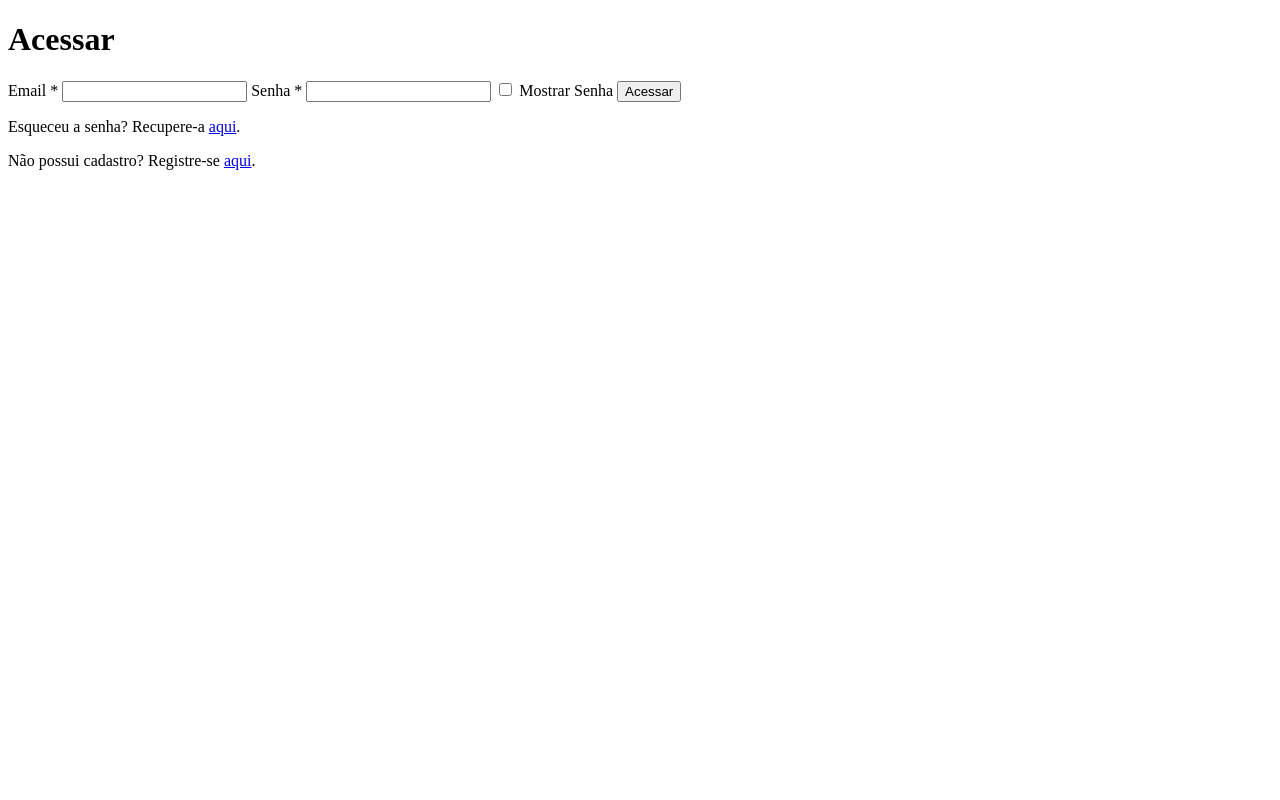
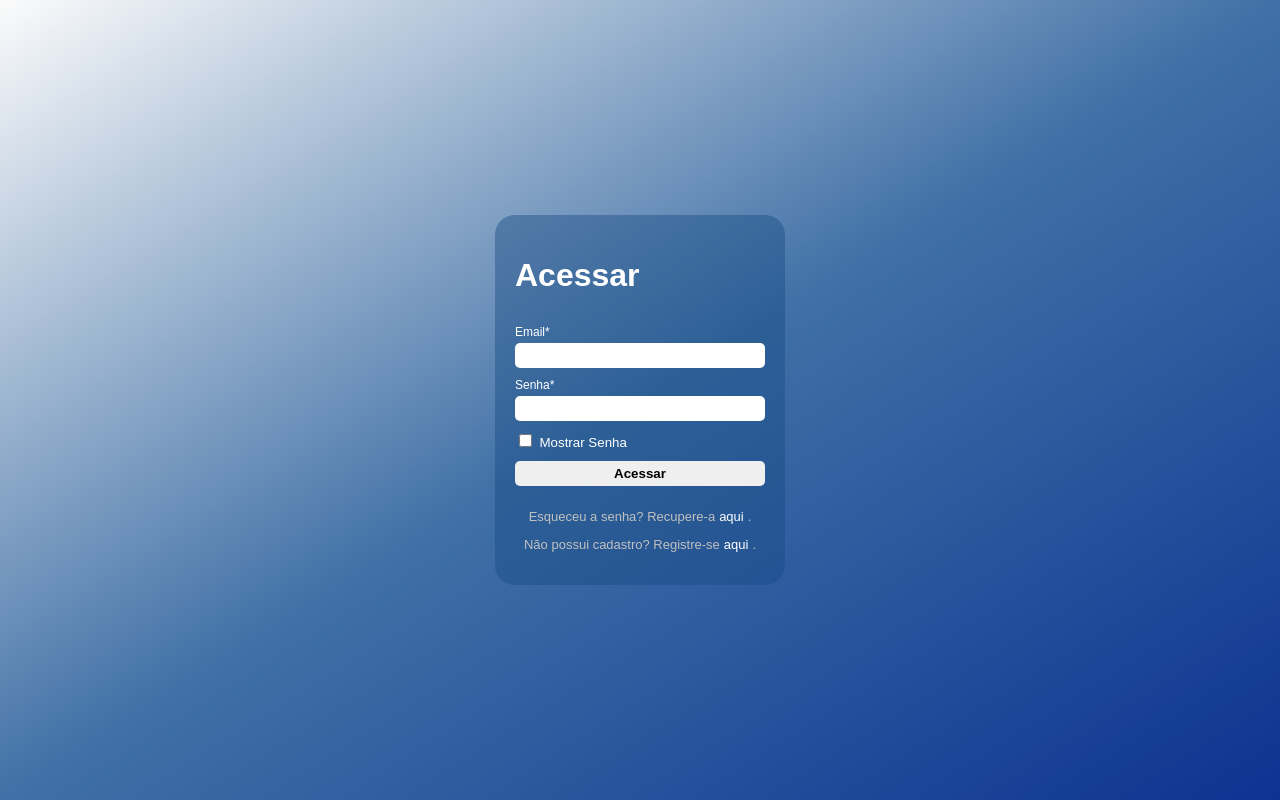
Before and after one commit to alexandrejrdev/get-users, a plain HTML site: page client/src/pages/login.html in a window 1280 px wide. Drawn offline with Linux system fonts and the light colour scheme; files that its build step writes are made by us from their sources.

Commit message:
style: adicionar estilos da pagina de login

```diff
--- a/client/src/pages/login.html
+++ b/client/src/pages/login.html
@@ -3,6 +3,7 @@
 <head>
     <meta charset="UTF-8">
     <meta name="viewport" content="width=device-width, initial-scale=1.0">
+    <link rel="stylesheet" href="/Alex01/get-users/client/src/styles/login.css">
     <title>Acessar</title>
 </head>
 
@@ -10,15 +11,23 @@
     <main>
         <form>
             <h1>Acessar</h1>
-            <label>Email *</label>
+            <div class="email">
+                <label>Email*</label>
                 <input type="email">
-            <label>Senha *</label>
+            </div>
+            <div class="senha">
+                <label>Senha*</label>
                 <input type="password">
+            </div>
+            <div class="mostrarsenha">
                 <input type="checkbox">
                 <label id="Label-passowrd">Mostrar Senha</label>
+            </div>
             <button>Acessar</button>
+            <div class="links">
                 <p>Esqueceu a senha? Recupere-a <a href="recovery.html">aqui</a>.</p>
                 <p>Não possui cadastro? Registre-se <a href="register.html">aqui</a>.</p>
+            </div>
         </form>
     </main>
     <script src="../scripts/login.js"></script>
--- /dev/null
+++ b/client/src/styles/login.css
@@ -0,0 +1,109 @@
+body {
+    font-family: Arial, Helvetica, sans-serif;
+    margin: 0; /* para retirar as margens da pagina*/
+    padding: 0; /* para retirar as margens da pagina*/
+}
+
+main {
+    width: 100%;
+    height: 100vh;
+    display: flex;
+    background: linear-gradient(to bottom right, rgb(251, 251, 251), rgb(64, 112, 166), rgb(13, 50, 145));
+    justify-content: center;
+    align-items: center;
+}
+
+form {
+    width: 250px;
+    color: white;
+    display: flex;
+    flex-direction: column;
+    background-color: rgba(20, 73, 129, 0.419);
+    padding: 20px;
+    border-radius: 20px;
+    gap: 10px;
+}
+
+form div label {
+    font-size: 12px;
+    font-weight: 100;
+    color: white;
+}
+
+form .email {
+    display: flex;
+    flex-direction: column;
+}
+
+form .email input {
+    border-radius: 5px;
+    outline: none;
+    border-style: none;
+    padding: 5px;
+    margin-top: 4px;
+}
+
+form .senha {
+    display: flex;
+    flex-direction: column;
+}
+
+form .senha input {
+    border-radius: 5px;
+    outline: none;
+    border-style: none;
+    padding: 5px;
+    margin-top: 4px;
+}
+
+form div .mostrarsenha {
+    display: flex;
+    justify-content: center;
+    align-items: center;
+}
+
+/* form .mostrarsenha input {
+    border-style: none;
+}
+ */
+#Label-passowrd {
+    font-size: smaller;
+}
+
+button {
+    padding: 5px;
+    border-radius: 5px;
+    border-style: none;
+    font-weight: 600;
+    cursor: pointer;
+}
+
+button:hover {
+    background-color: silver;
+    position: relative;
+    top: 2px;
+    transition: all;
+}
+
+body main form .links p {
+    /* background-color: blue; */
+    display: flex;
+    align-items: center;
+    justify-content: center;
+    font-size: small;
+    gap: 4px;
+    color: silver;
+    font-weight: 200;
+}
+
+body main form .links a {
+    color: white;
+    text-decoration: none;
+}
+
+body main form .links a:hover {
+    color: black;
+    cursor: pointer;
+    transition: all;
+    text-decoration: none;
+}
```
Lines whose indentation alone changed are shown as unchanged.
